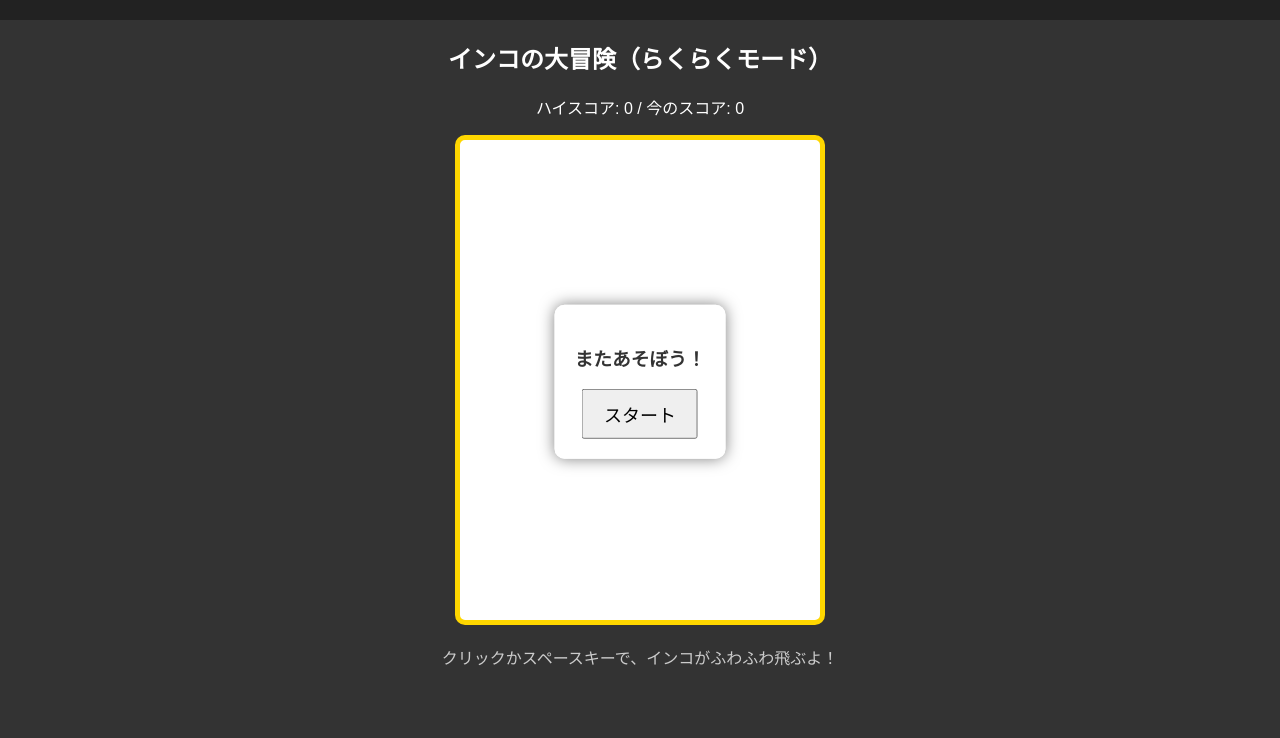
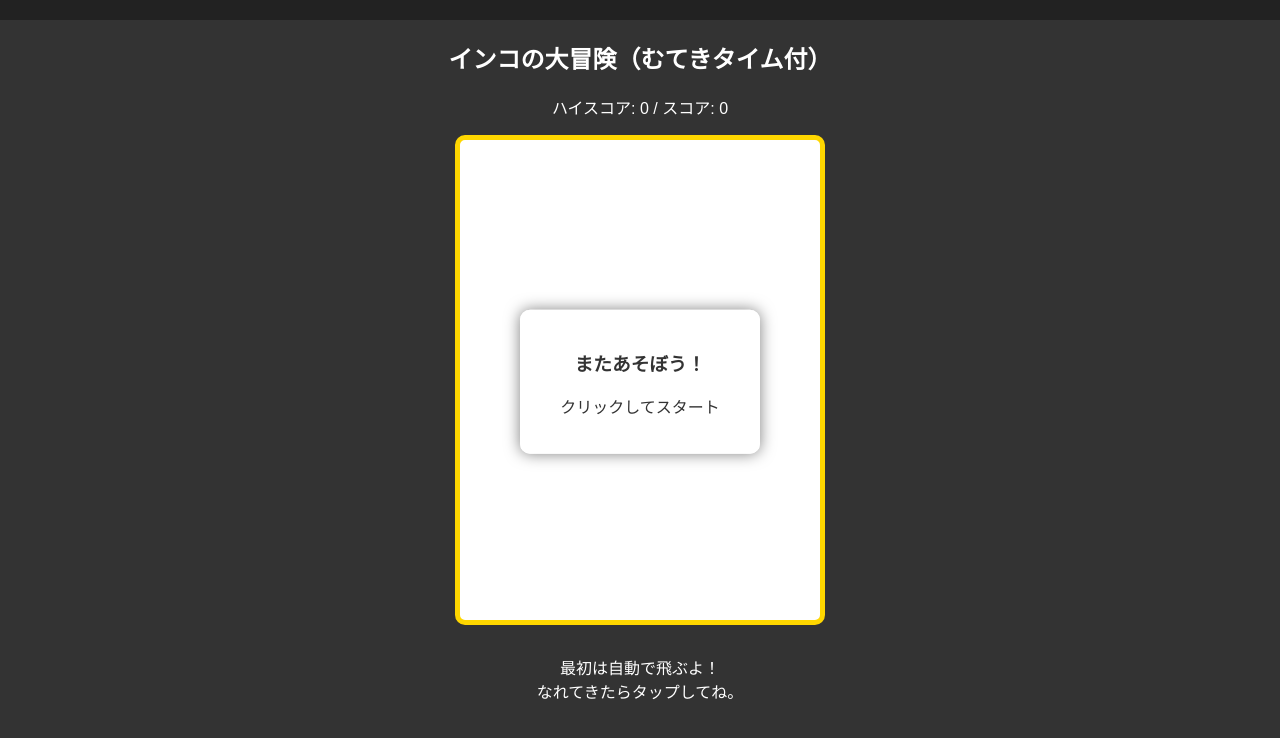
Before and after one commit to lunaceo7/inko-adventure, a React (Vite) app: page / in a window 1280 px wide. Shown: the top 738 px of the page. Built offline with nearby package versions, Linux system fonts and the light colour scheme.

Commit message:
Update App.jsx

```diff
--- a/src/App.jsx
+++ b/src/App.jsx
@@ -6,27 +6,30 @@ const App = () => {
   const [gameActive, setGameActive] = useState(false);
   const [highScore, setHighScore] = useState(0);
 
-  // --- 「超かんたん・初心者モード」の調整 ---
-  const BIRD_WIDTH = 24;    // さらに小さく（当たりにくく）
+  // --- お助けモードの設定 ---
+  const SAFE_PIPES_COUNT = 3; // 最初の3本までは絶対死なない
+  const BIRD_WIDTH = 24;
   const BIRD_HEIGHT = 18;
-  const GRAVITY = 0.15;     // かなりふわふわ（ゆっくり落ちる）
-  const JUMP_STRENGTH = -4; // ジャンプも優しく
+  const GRAVITY = 0.15;
+  const JUMP_STRENGTH = -4;
   const PIPE_WIDTH = 40;
-  const PIPE_GAP = 240;     // 隙間を特大に（インコ10匹分くらい通れる）
-  const PIPE_SPEED = 2;     // スクロールをゆっくりに
-  const SPAWN_RATE = 120;   // 土管の間隔をさらに広く
-  const HIT_BOX_MARGIN = 10; // 判定をめちゃくちゃ甘く（ほぼ重ならないと死なない）
+  const PIPE_GAP = 240;
+  const PIPE_SPEED = 2;
+  const SPAWN_RATE = 120;
+  const HIT_BOX_MARGIN = 10;
 
   const birdY = useRef(250);
   const velocity = useRef(0);
   const pipes = useRef([]);
   const frame = useRef(0);
+  const pipesPassedCount = useRef(0); // 通過した土管の数
 
   const startGame = () => {
     birdY.current = 250;
     velocity.current = 0;
     pipes.current = [];
     frame.current = 0;
+    pipesPassedCount.current = 0;
     setScore(0);
     setGameActive(true);
   };
@@ -55,12 +58,20 @@ const App = () => {
     const ctx = canvas.getContext('2d');
 
     const update = () => {
+      // --- お助け機能：最初の方は落ちないようにする ---
+      if (pipesPassedCount.current < SAFE_PIPES_COUNT) {
+        // 最初はふわふわ真ん中に留まるように速度を調整
+        velocity.current *= 0.9;
+        birdY.current += (250 - birdY.current) * 0.05;
+      } else {
+        // 規定数を超えたら通常の重力を適用
         velocity.current += GRAVITY;
         birdY.current += velocity.current;
+      }
 
       if (frame.current % SPAWN_RATE === 0) {
-        const minPipeHeight = 50;
-        const maxPipeHeight = canvas.height - PIPE_GAP - 50;
+        const minPipeHeight = 100;
+        const maxPipeHeight = canvas.height - PIPE_GAP - 100;
         const pipeHeight = Math.random() * (maxPipeHeight - minPipeHeight) + minPipeHeight;
         pipes.current.push({ x: canvas.width, top: pipeHeight, passed: false });
       }
@@ -68,7 +79,8 @@ const App = () => {
       pipes.current.forEach((pipe) => {
         pipe.x -= PIPE_SPEED;
 
-        // 判定を大幅に緩和
+        // 無敵モード中は判定をスルー
+        if (pipesPassedCount.current >= SAFE_PIPES_COUNT) {
           const birdLeft = 50 + HIT_BOX_MARGIN;
           const birdRight = 50 + BIRD_WIDTH - HIT_BOX_MARGIN;
           const birdTop = birdY.current + HIT_BOX_MARGIN;
@@ -81,9 +93,11 @@ const App = () => {
           ) {
             setGameActive(false);
           }
+        }
 
         if (!pipe.passed && pipe.x < 50) {
           pipe.passed = true;
+          pipesPassedCount.current += 1;
           setScore((s) => {
             const newScore = s + 1;
             if (newScore > highScore) setHighScore(newScore);
@@ -92,16 +106,26 @@ const App = () => {
         }
       });
 
-      // 画面の下に行きすぎても、少し余裕を持たせる
-      if (birdY.current > canvas.height + 20 || birdY.current < -100) setGameActive(false);
+      // 画面外判定（無敵モード中は落ちない）
+      if (pipesPassedCount.current >= SAFE_PIPES_COUNT) {
+        if (birdY.current > canvas.height || birdY.current < -50) setGameActive(false);
+      }
+
       if (pipes.current[0]?.x < -PIPE_WIDTH) pipes.current.shift();
-
       frame.current++;
     };
 
     const draw = () => {
-      ctx.fillStyle = '#AEEEEE'; // より明るい空
+      ctx.fillStyle = '#AEEEEE';
       ctx.fillRect(0, 0, canvas.width, canvas.height);
+
+      // 無敵モード中のメッセージ
+      if (pipesPassedCount.current < SAFE_PIPES_COUNT) {
+        ctx.fillStyle = '#ff6600';
+        ctx.font = '16px sans-serif';
+        ctx.textAlign = 'center';
+        ctx.fillText('れんしゅうモード：おちないよ！', canvas.width/2, 50);
+      }
 
       // 土管
       ctx.fillStyle = '#90EE90';
@@ -114,14 +138,14 @@ const App = () => {
         ctx.strokeRect(pipe.x, pipe.top + PIPE_GAP, PIPE_WIDTH, canvas.height);
       });
 
-      // インコ（さらに小さく可愛いサイズ）
+      // インコ
       const bx = 50;
       const by = birdY.current;
-      ctx.fillStyle = '#4af14a'; // 体
+      ctx.fillStyle = '#4af14a';
       ctx.fillRect(bx, by, BIRD_WIDTH, BIRD_HEIGHT);
-      ctx.fillStyle = '#fff700'; // 頭
+      ctx.fillStyle = '#fff700';
       ctx.fillRect(bx + 10, by, 14, 10);
-      ctx.fillStyle = '#000';    // 目
+      ctx.fillStyle = '#000';
       ctx.fillRect(bx + 18, by + 2, 2, 2);
     };
 
@@ -140,8 +164,8 @@ const App = () => {
       textAlign: 'center', backgroundColor: '#333', minHeight: '100vh', color: 'white',
       fontFamily: 'sans-serif', userSelect: 'none', touchAction: 'none'
     }}>
-      <h2 style={{ paddingTop: '20px' }}>インコの大冒険（らくらくモード）</h2>
-      <p>ハイスコア: {highScore} / 今のスコア: {score}</p>
+      <h2 style={{ paddingTop: '20px' }}>インコの大冒険（むてきタイム付）</h2>
+      <p>ハイスコア: {highScore} / スコア: {score}</p>
 
       <div style={{ position: 'relative', display: 'inline-block' }}>
         <canvas ref={canvasRef} width="360" height="480" style={{ border: '5px solid #FFD700', borderRadius: '10px', background: '#fff' }} />
@@ -149,14 +173,14 @@ const App = () => {
           <div style={{
             position: 'absolute', top: '50%', left: '50%', transform: 'translate(-50%, -50%)',
             background: 'rgba(255,255,255,0.9)', color: '#333', padding: '20px', borderRadius: '10px',
-            boxShadow: '0 0 15px rgba(0,0,0,0.5)'
+            boxShadow: '0 0 15px rgba(0,0,0,0.5)', width: '200px'
           }}>
             <h3>またあそぼう！</h3>
-            <button style={{ padding: '10px 20px', fontSize: '18px', cursor: 'pointer' }}>スタート</button>
+            <p>クリックしてスタート</p>
           </div>
         )}
       </div>
-      <p style={{ color: '#ccc' }}>クリックかスペースキーで、インコがふわふわ飛ぶよ！</p>
+      <p style={{ padding: '10px' }}>最初は自動で飛ぶよ！<br/>なれてきたらタップしてね。</p>
     </div>
   );
 };
```
Lines whose indentation alone changed are shown as unchanged.
